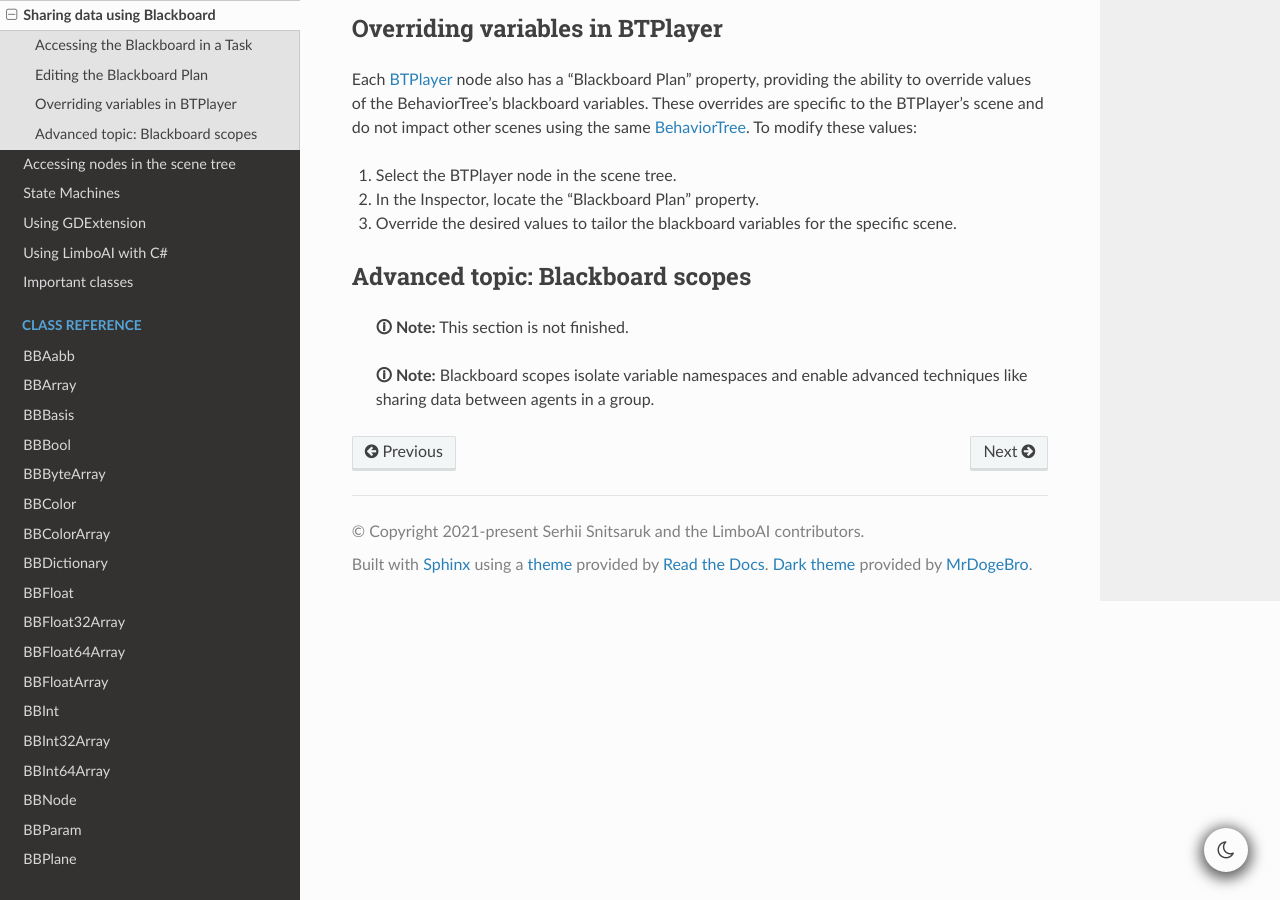
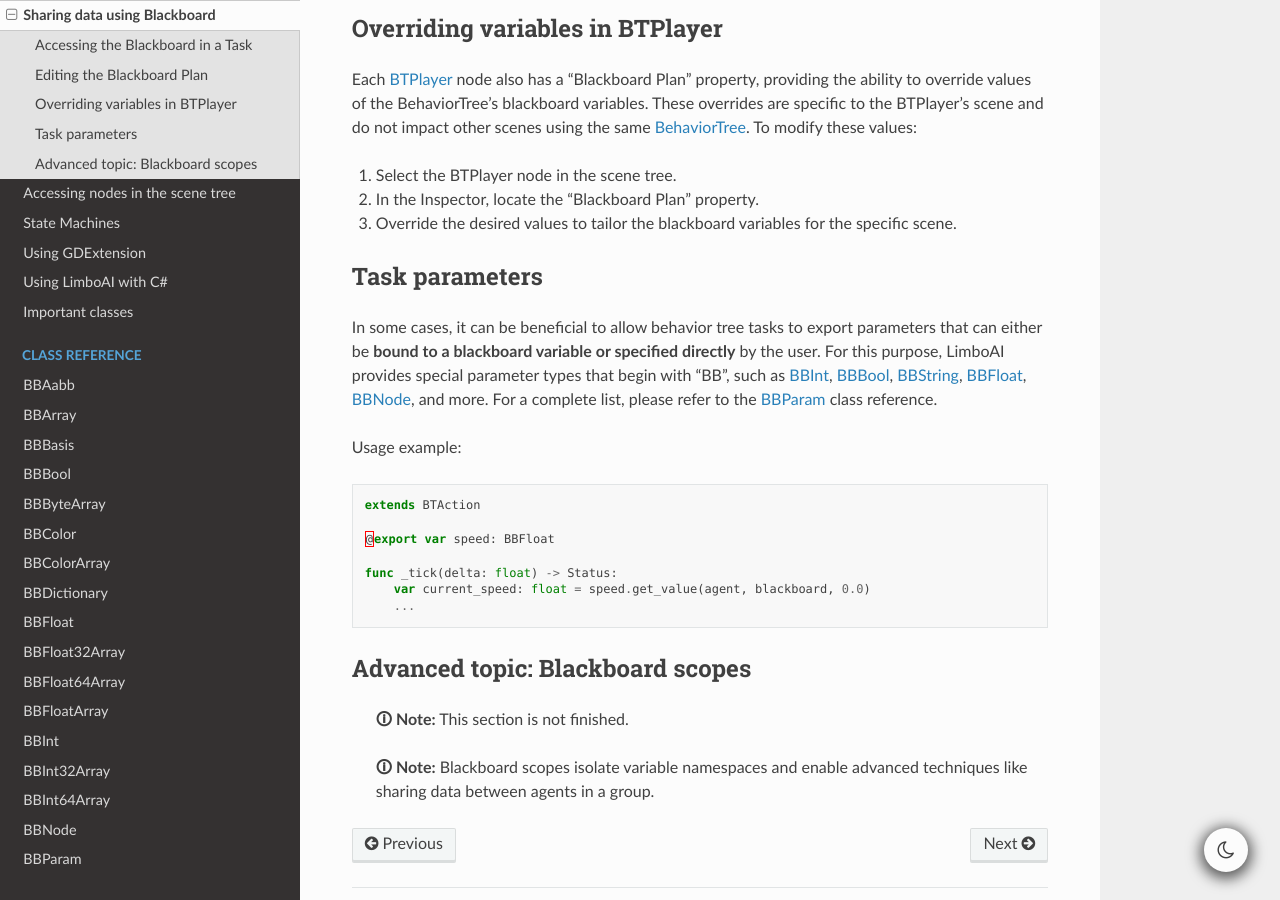
Before and after one commit to limbonaut/limboai, a Sphinx documentation site: the page built from doc/source/getting-started/using-blackboard.rst, in a window 1280 px wide and 900 px high, scrolled down 1135 px. Built offline with Sphinx 7.4.7 and the Read the Docs theme 2.0.0, drawn with Linux system fonts in a browser that asks for light colours; pages that are not in the unit, such as notebooks, are missing from menus.

Commit message:
Doc: Explain parameters

```diff
--- a/doc/source/getting-started/using-blackboard.rst
+++ b/doc/source/getting-started/using-blackboard.rst
@@ -66,6 +66,28 @@
 2. In the Inspector, locate the "Blackboard Plan" property.
 3. Override the desired values to tailor the blackboard variables for the specific scene.
 
+Task parameters
+---------------
+
+In some cases, it can be beneficial to allow behavior tree tasks to export parameters
+that can either be **bound to a blackboard variable or specified directly** by the user.
+For this purpose, LimboAI provides special parameter types that begin with "BB",
+such as :ref:`BBInt<class_BBInt>`, :ref:`BBBool<class_BBBool>`, :ref:`BBString<class_BBString>`,
+:ref:`BBFloat<class_BBFloat>`, :ref:`BBNode<class_BBNode>`, and more.
+For a complete list, please refer to the :ref:`BBParam<class_BBParam>` class reference.
+
+Usage example:
+
+.. code:: gdscript
+
+    extends BTAction
+
+    @export var speed: BBFloat
+
+    func _tick(delta: float) -> Status:
+        var current_speed: float = speed.get_value(agent, blackboard, 0.0)
+        ...
+
 Advanced topic: Blackboard scopes
 ---------------------------------
 
```
